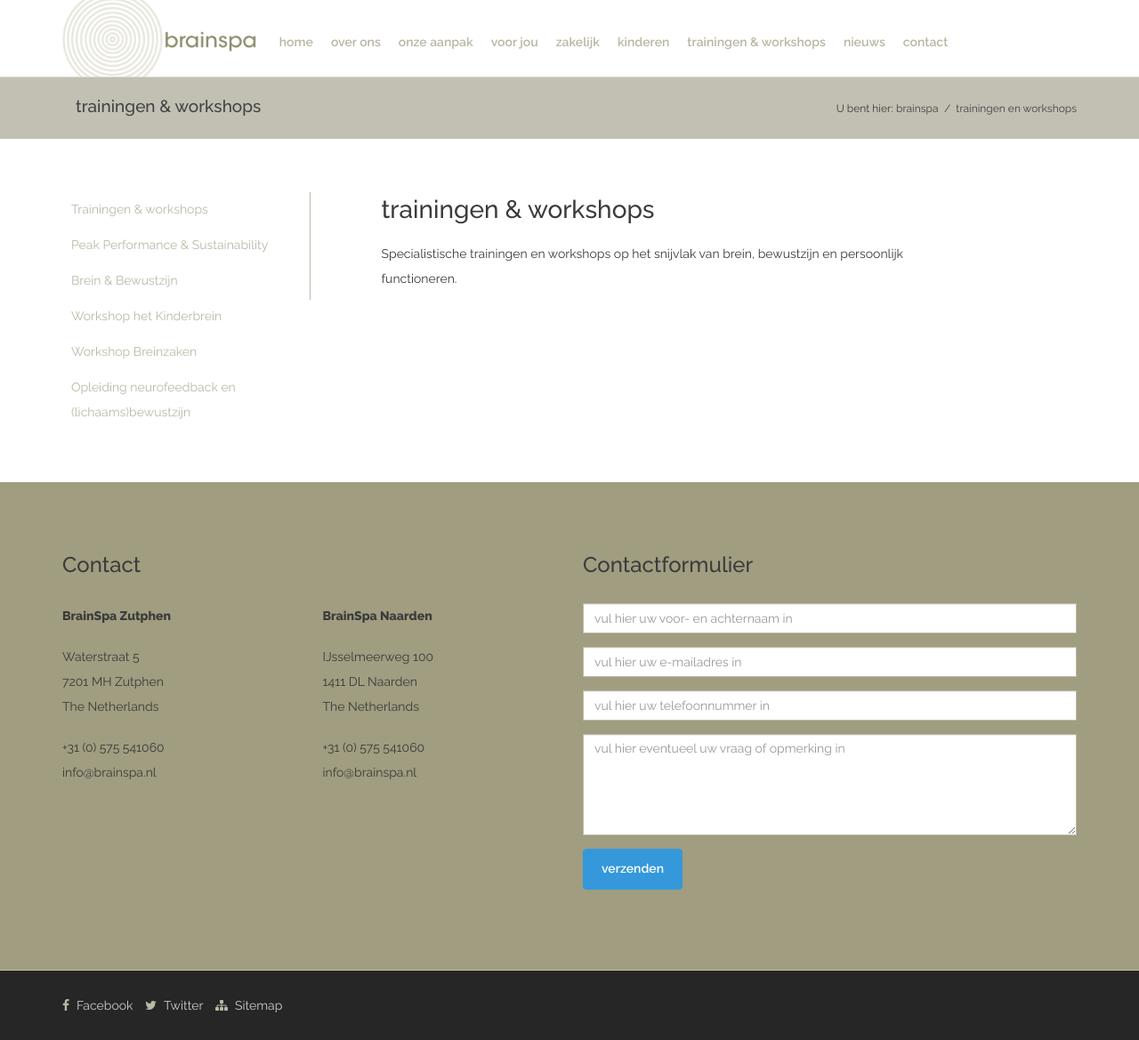
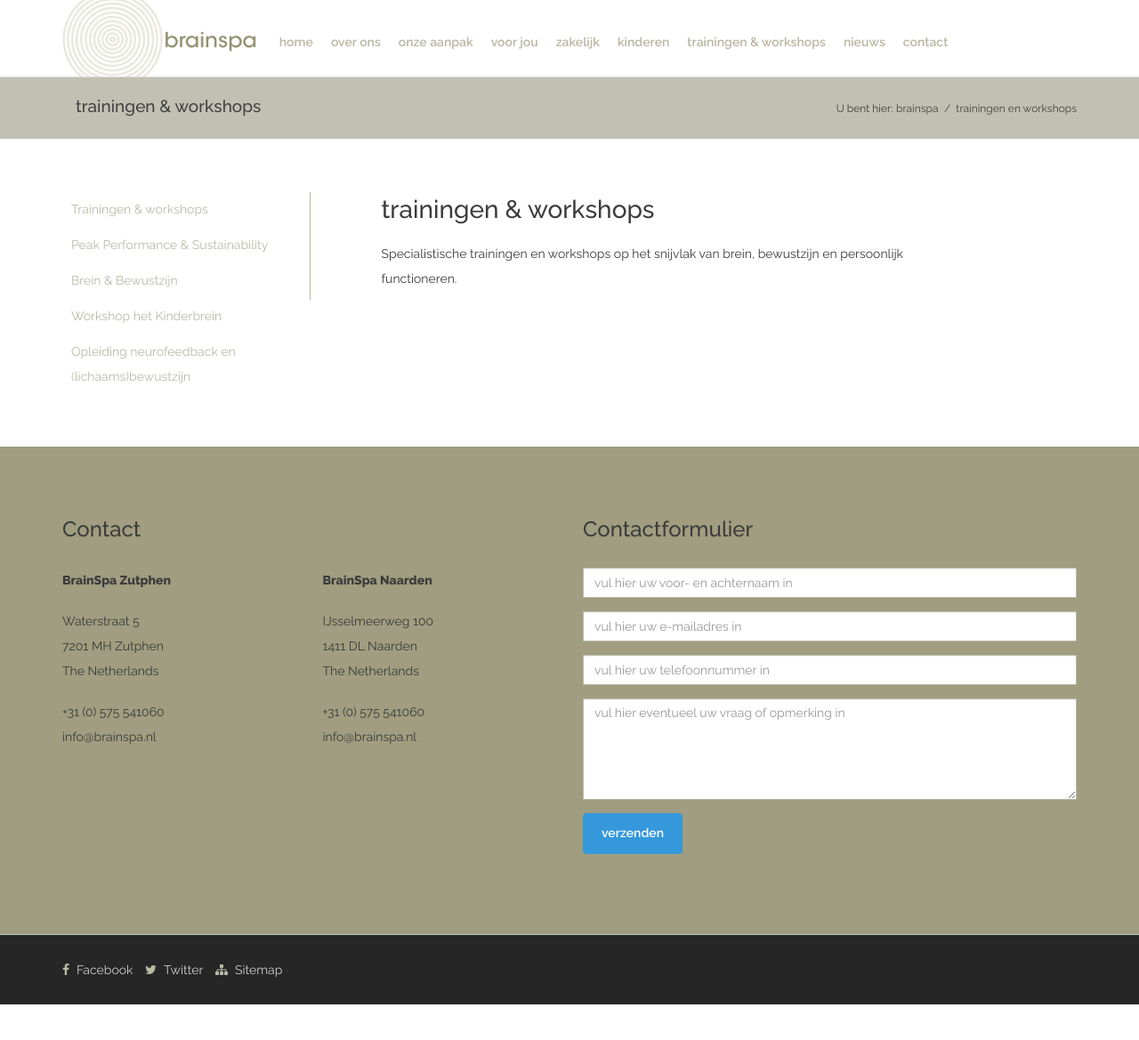
Before and after one commit to dveninga/brainspa, a Jekyll site: the page built from _posts/doelgroepen/2015-11-01-trainingen-en-workshops.md, in a window 1280 px wide. Shown: the whole page at 89% size. Built offline with Jekyll 4.4.1, drawn with Linux system fonts in a browser that asks for light colours; after the commit the page ends 1129 px from its top, so only the background shows below that.

Commit message:
only show published posts

```diff
--- a/_includes/submenu-workshops.html
+++ b/_includes/submenu-workshops.html
@@ -3,5 +3,6 @@
 	<li><a href="/trainingen-en-workshops">Trainingen & workshops</a></li>
 	{% endif %}
 	{% for post in site.tags['workshop'] %}
-	<li {% if page.url == post.url %}class="active"{% endif %}><a href="{{post.url}}" title="ga naar {{post.title}}">{{post.title}}</a></li>{% endfor %}
+	{% if post.publish != false %}
+	<li {% if page.url == post.url %}class="active"{% endif %}><a href="{{post.url}}" title="ga naar {{post.title}}">{{post.title}}</a></li>{%endif%}{% endfor %}
 </ul>
```
